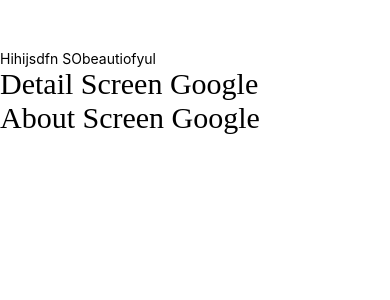
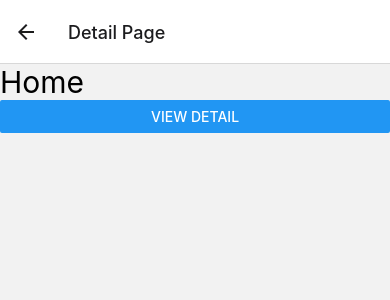
Before and after one commit to tedvkieu/Train-React-Native, a React Native app: screen /review-detail in a window 390 px wide. Shown: the top 300 px of the page. Built offline with nearby package versions, Linux system fonts and the light colour scheme.

Commit message:
#16. Hello React Navigation

```diff
--- a/App.tsx
+++ b/App.tsx
@@ -6,6 +6,8 @@
 import { useFonts } from 'expo-font';
 import * as SplashScreen from 'expo-splash-screen';
 import { OPENSANS_REGULAR } from './utils/const';
+import { NavigationContainer } from '@react-navigation/native';
+import { createNativeStackNavigator } from '@react-navigation/native-stack';
 
 SplashScreen.preventAutoHideAsync(); // chờ cho giao diện load font chữ. Sau đó mới chạy vào ứng dụng
 
@@ -18,12 +20,22 @@
             SplashScreen.hideAsync();
         }
     });
+    const Stack = createNativeStackNavigator();
     return (
-        <View style={{ marginTop: 50 }}>
-            <HomeScreen />
-            <DetailScreen />
-            <AboutScreen />
-        </View>
+        <NavigationContainer>
+            <Stack.Navigator>
+                <Stack.Screen
+                    name="home"
+                    options={{ title: 'Overview' }}
+                    component={HomeScreen}
+                />
+                <Stack.Screen
+                    name="review-detail"
+                    options={{ title: 'Detail Page' }}
+                    component={HomeScreen}
+                />
+            </Stack.Navigator>
+        </NavigationContainer>
     );
 };
 
--- a/app.json
+++ b/app.json
@@ -1,4 +1,5 @@
 {
+    "newArchEnabled": true,
     "expo": {
         "name": "sample-app",
         "slug": "sample-app",
@@ -23,8 +24,6 @@
         "web": {
             "favicon": "./assets/favicon.png"
         },
-    "plugins": [
-      "expo-font"
-    ]
+        "plugins": ["expo-font"]
     }
 }
--- a/components/review/home.tsx
+++ b/components/review/home.tsx
@@ -1,9 +1,10 @@
-import { Text, View } from 'react-native';
+import { Button, Text, View } from 'react-native';
 
 const HomeScreen = () => {
     return (
         <View>
-            <Text>Hihijsdfn SObeautiofyul </Text>
+            <Text style={{ fontSize: 30 }}>Home</Text>
+            <Button title="View Detail" onPress={() => alert('me')} />
         </View>
     );
 };
```
Also changed, not shown: package.json (+9 -9 lines), 1 other file (tests, documents, lock files or other folders). Lines whose indentation alone changed are shown as unchanged.
